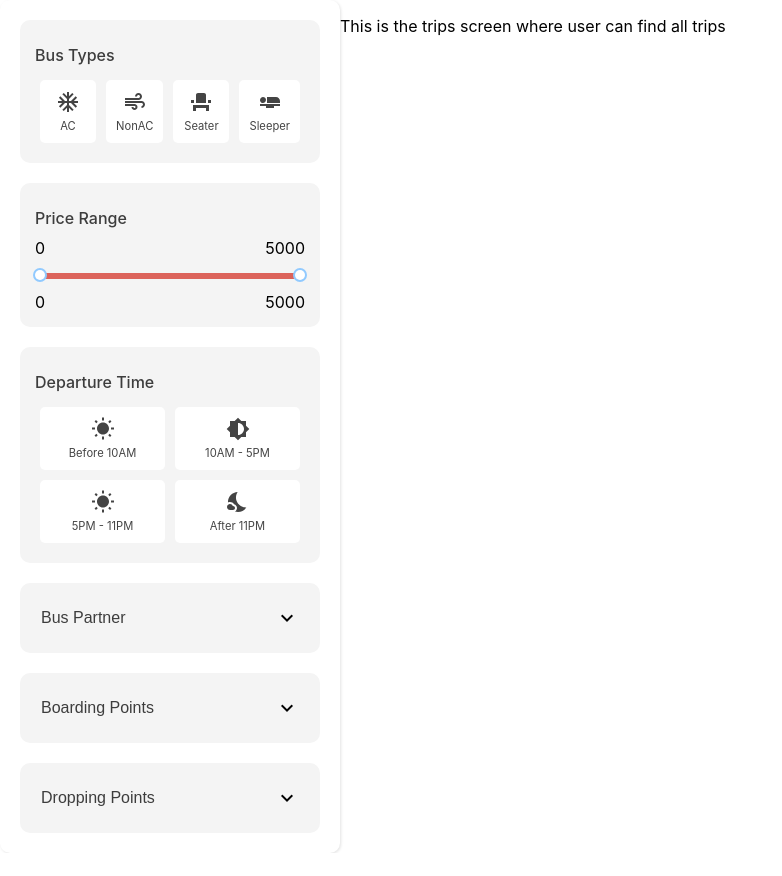
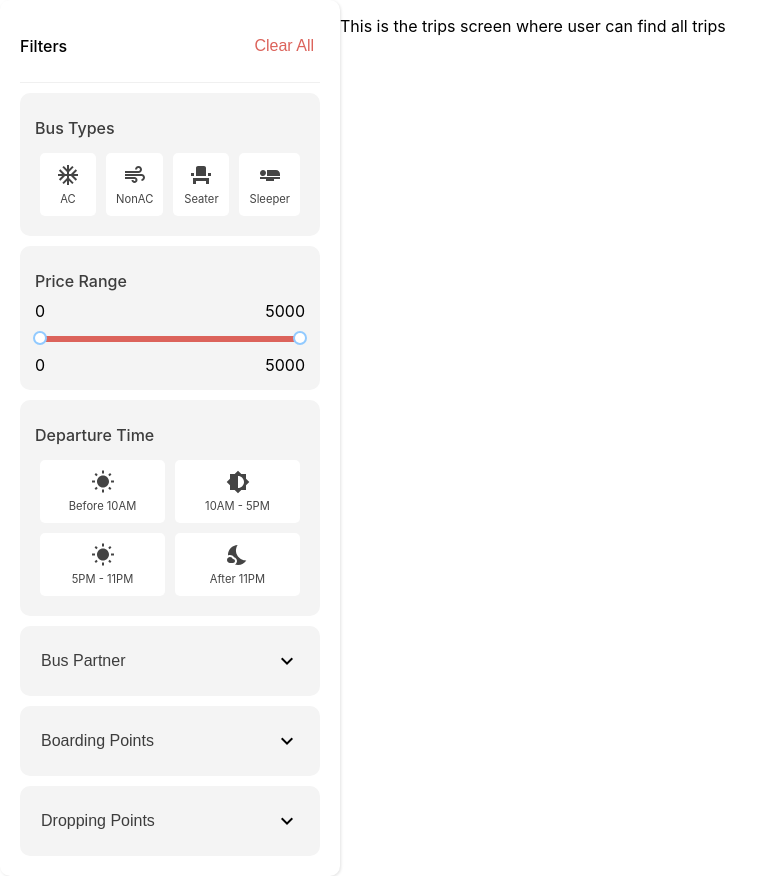
Before and after one commit to SAMUDRALAARAVIND/busbooking-frontend-aug, a React (Create React App) app: page / in a window 1280 px wide. Shown: the whole page, without its empty margins (0-782 px from the left). Before the commit the page ends 853 px from the top, so only its background shows below. Built offline with nearby package versions, Linux system fonts and the light colour scheme.

Commit message:
make price range workable in reset

```diff
--- a/src/feature/filters/Component/PriceRange.js
+++ b/src/feature/filters/Component/PriceRange.js
@@ -1,31 +1,39 @@
-import { useState } from "react";
 import { Slider } from "antd";
 import { toggleUpdatedPriceRange } from "../slice";
-import { priceRangeSelector } from "../data";
-import { useDispatch } from "react-redux";
+import { useDispatch, useSelector } from "react-redux";
 import "../style/PriceRange.scss";
 
 const PriceRange = () => {
-  const { range, selectedRange } = priceRangeSelector();
-  const [localRange, setLocalRange] = useState(selectedRange);
   const dispatch = useDispatch();
+  const { range, selectedRange } = useSelector(
+    (state) => state.filters.priceRange
+  );
+  // const [localRange, setLocalRange] = useState(selectedRange);
+
+  // useEffect(() => {
+  //   setLocalRange(selectedRange);
+  // }, [selectedRange]);
+
   const onChangeRange = (value) => {
-    setLocalRange(value);
+    // setLocalRange(value);
     dispatch(toggleUpdatedPriceRange(value));
   };
+
   return (
     <div className="section">
       <span className="title">Price Range</span>
       <div className="range-val">
-        <span>{localRange[0]}</span>
-        <span>{localRange[1]}</span>
+        <span>{selectedRange[0]}</span>
+        <span>{selectedRange[1]}</span>
       </div>
       <Slider
         className="custom-range"
         range
         min={range[0]}
         max={range[1]}
-        defaultValue={[selectedRange[0], selectedRange[1]]}
+        // defaultValue={[selectedRange[0], selectedRange[1]]}
+        value={selectedRange}
+        // defaultValue={localRange}
         onChange={onChangeRange}
       />
       <div className="range-val">
--- a/src/feature/filters/Filters.js
+++ b/src/feature/filters/Filters.js
@@ -1,19 +1,35 @@
+import { useDispatch } from "react-redux";
 import Toggle from "./Component/Toggle";
 import SearchItems from "./Component/SearchItem";
 import BusTypes from "./Component/BusTypes";
 import PriceRange from "./Component/PriceRange";
 import DepartureTime from "./Component/DepartureTime";
-import { filterType } from "./slice";
+import { clearAllFilters, filterType } from "./slice";
 import { busPartners, cities } from "./data";
 import "./style/filter.scss";
+import { Divider } from "antd";
 
 const Filters = ({ width, padding }) => {
+  const dispatch = useDispatch();
+
+  const handleReset = () => {
+    dispatch(clearAllFilters()); // Reset to default values
+  };
+
   const sidebarStyle = {
     width: width || "300px",
     padding: padding || "20px",
   };
+
   return (
     <div className="filters-container" style={sidebarStyle}>
+      <div className="header">
+        <p className="subheading">Filters</p>
+        <button className="clear_all_btn" onClick={handleReset}>
+          Clear All
+        </button>
+      </div>
+      <Divider style={{ margin: "0px 0px" }} />
       <BusTypes />
       <PriceRange />
       <DepartureTime />
--- a/src/feature/filters/data.js
+++ b/src/feature/filters/data.js
@@ -24,9 +24,9 @@ export const cities = [
   "San Jose",
 ];
 
-export const priceRangeSelector = () => {
-  return {
-    range: [0, 5000],
-    selectedRange: [0, 5000],
-  };
-};
+// export const priceRangeSelector = () => {
+//   return {
+//     range: [0, 5000],
+//     selectedRange: [0, 5000],
+//   };
+// };
--- a/src/feature/filters/index.js
+++ b/src/feature/filters/index.js
@@ -157,9 +157,9 @@ const SideBar = () => {
           title="Filters"
           placement="right"
           onClose={closeToggleSidebar}
-          open={isSidebarOpen} // Use open instead of visible
+          open={isSidebarOpen}
           width={470}
-          className="custom-drawer" // Use className instead of classNames
+          className="custom-drawer"
         >
           <Filters width={420} padding={20} />
           <button className="nav-btn" onClick={handleClearAllFilters}>
--- a/src/feature/filters/style/Footer.scss
+++ b/src/feature/filters/style/Footer.scss
@@ -122,6 +122,26 @@
     }
 }
 
+.header {
+    display: flex;
+
+    .subheading {
+        font-size: 1rem;
+        font-weight: 500;
+    }
+
+    .clear_all_btn {
+        display: flex;
+        justify-content: flex-end;
+        background-color: #fff;
+        border: none;
+        color: #dc635b;
+        font-size: 1rem;
+        font-weight: 500;
+        cursor: pointer;
+    }
+}
+
 @media (min-width: 992px) {
 
     .res-sidebar {
--- a/src/feature/filters/style/filter.scss
+++ b/src/feature/filters/style/filter.scss
@@ -1,12 +1,32 @@
 .filters-container {
     background-color: #fff;
-    padding: 20px;
+    padding-top: 20px;
     display: flex;
     flex-direction: column;
     border-radius: 10px;
-    gap: 20px;
+    gap: 10px;
     box-shadow: 1px 1px 3px #e3e3e3;
-    overflow-y: scroll;
+    // overflow-y: scroll;
+
+    .header {
+        display: flex;
+
+        .subheading {
+            font-size: 1rem;
+            font-weight: 500;
+        }
+
+        .clear_all_btn {
+            display: flex;
+            justify-content: flex-end;
+            background-color: #fff;
+            border: none;
+            color: #dc635b;
+            font-size: 1rem;
+            font-weight: 500;
+            cursor: pointer;
+        }
+    }
 
     .section {
         padding: 15px;
@@ -73,21 +93,3 @@
     color: #000;
 
 }
-
-.filters-container::-webkit-scrollbar {
-    width: 8px;
-}
-
-.filters-container::-webkit-scrollbar-thumb {
-    background-color: #DC635B;
-    border-radius: 4px;
-}
-
-.filters-container::-webkit-scrollbar-track {
-    background: #f0f0f0;
-}
-
-.filters-container {
-    scrollbar-width: thin;
-    scrollbar-color: #f0f0f0;
-}
```
